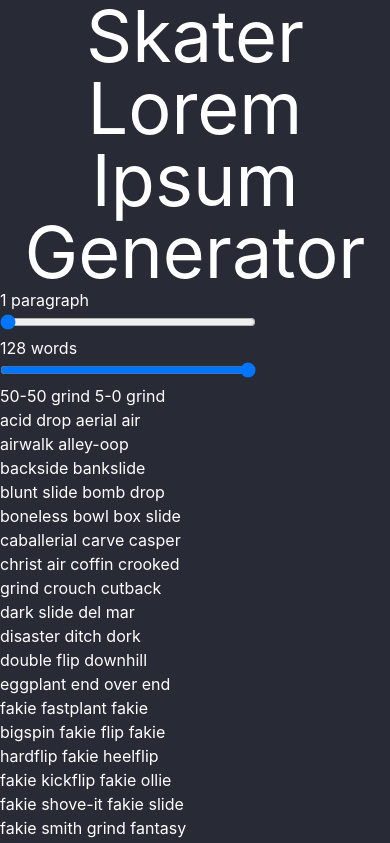
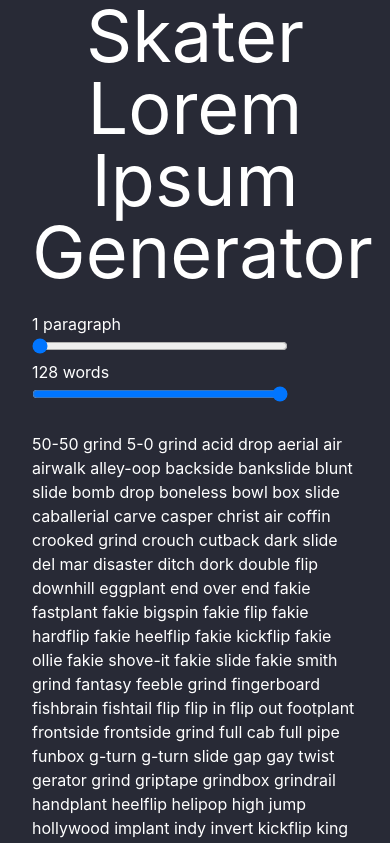
Before and after one commit to ianmiller347/skater-lorum-ipsum, a Next.js app: page / in a window 390 px wide. Shown: the top 843 px of the page. Built offline with nearby package versions, Linux system fonts and the light colour scheme.

Commit message:
fixed responsiveness

```diff
--- a/pages/index.tsx
+++ b/pages/index.tsx
@@ -32,6 +32,7 @@
 						Skater Lorem Ipsum Generator
 					</h1>
 
+					<div className='py-6'>
 						<div className='text-white'>{paragraphCount} {paragraphCount <= 1 ? 'paragraph' : 'paragraphs'}</div>
 						<input
 							type="range"
@@ -53,8 +54,9 @@
 							className="w-64"
 							>
 						</input>
+					</div>
 
-					<div className='grid grid-cols-2 gap-4'>
+					<div className='grid sm:grid-cols-1 md:grid-cols-2 gap-4'>
 						{generate}
 					</div>
 
--- a/tailwind.config.js
+++ b/tailwind.config.js
@@ -5,7 +5,9 @@
     './components/**/*.{js,ts,jsx,tsx}',
 	],
   theme: {
-    extend: {},
+    container: {
+      padding: '2rem',
+    },
   },
   plugins: [],
 }
```
Lines whose indentation alone changed are shown as unchanged.
